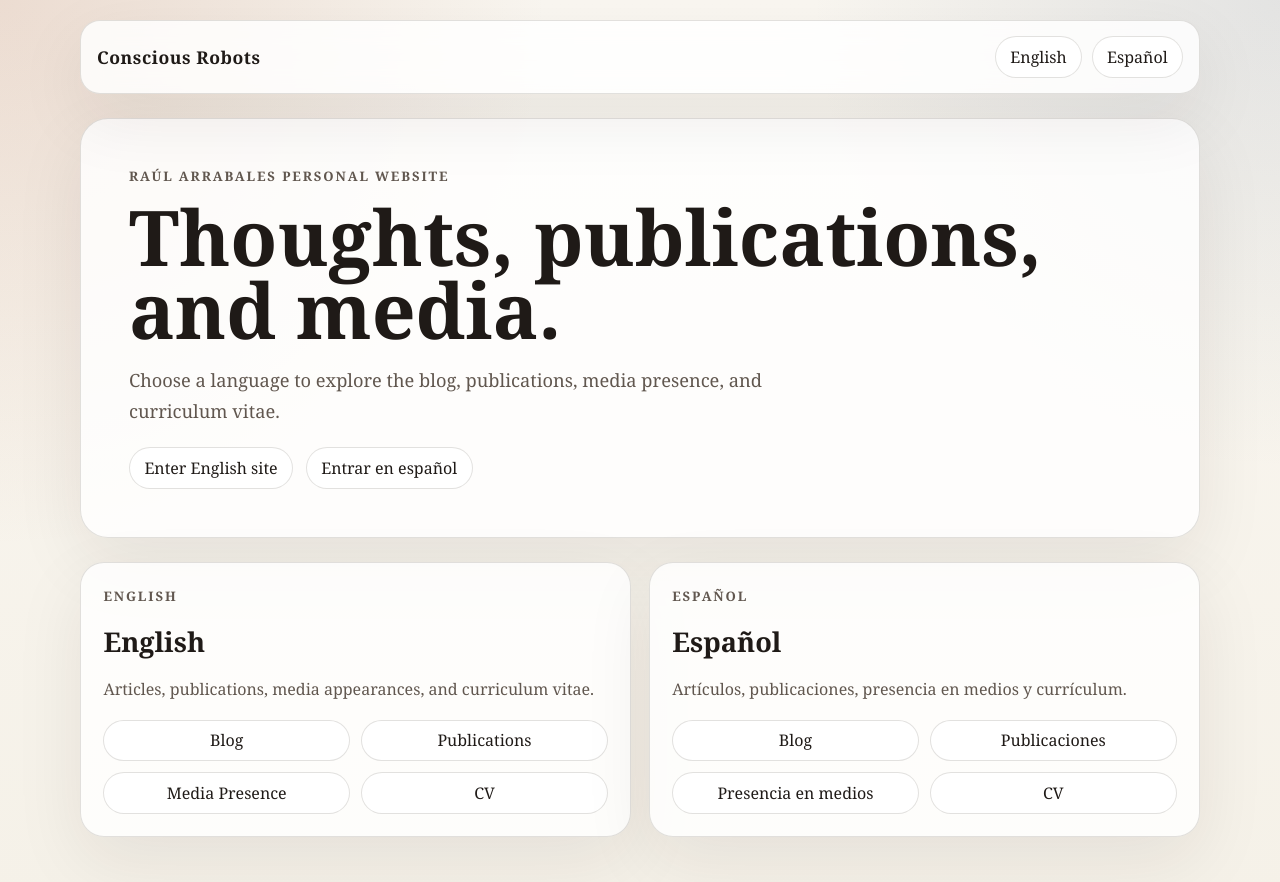
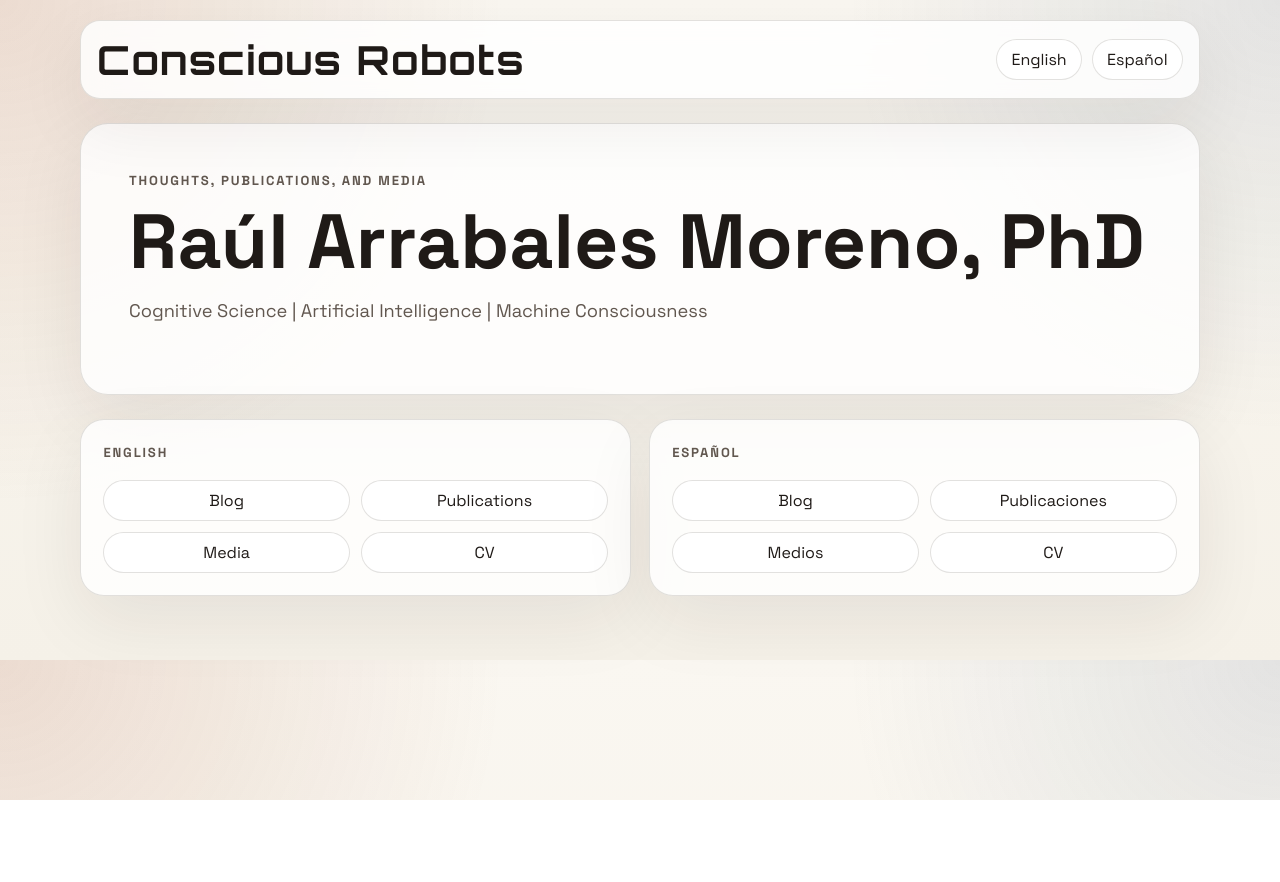
Before and after one commit to raul-arrabales/cr-web, an Astro site: page / in a window 1280 px wide. After the commit the page ends 800 px from the top, so only its background shows below. Built offline with nearby package versions, Linux system fonts and the light colour scheme; Astro itself is replaced by a stand-in of ours.

Commit message:
fonts updated

```diff
--- a/src/layouts/SiteLayout.astro
+++ b/src/layouts/SiteLayout.astro
@@ -1,4 +1,5 @@
 ---
+import "../styles/fonts.css";
 import type { Lang } from "../lib/site";
 import { getNavItems, getOtherLanguage, siteCopy } from "../lib/site";
 
@@ -40,6 +41,7 @@ const alternateHref = `/${alternateLanguage}/`;
         --accent: #a14f2a;
         --accent-soft: #f2dfd3;
         --shadow: 0 22px 60px rgba(43, 29, 21, 0.08);
+        --brand-font: "Orbitron", sans-serif;
       }
 
       * {
@@ -47,7 +49,7 @@ const alternateHref = `/${alternateLanguage}/`;
       }
 
       html {
-        font-family: Georgia, "Times New Roman", serif;
+        font-family: "Space Grotesk", sans-serif;
         color: var(--text);
         background:
           radial-gradient(circle at top left, rgba(161, 79, 42, 0.16), transparent 35%),
@@ -92,9 +94,10 @@ const alternateHref = `/${alternateLanguage}/`;
       }
 
       .brand {
+        font-family: var(--brand-font);
         font-size: 1.1rem;
         font-weight: 700;
-        letter-spacing: 0.03em;
+        letter-spacing: 0.04em;
         text-decoration: none;
       }
 
--- a/src/lib/site.ts
+++ b/src/lib/site.ts
@@ -64,7 +64,7 @@ export const siteCopy: Record<Lang, SiteCopy> = {
     homeLabel: "Home",
     blogLabel: "Blog",
     publicationsLabel: "Publications",
-    mediaLabel: "Media Presence",
+    mediaLabel: "Media",
     cvLabel: "CV",
     menuLabel: "Main menu",
     switchLanguageLabel: "Switch language",
@@ -78,7 +78,7 @@ export const siteCopy: Record<Lang, SiteCopy> = {
     homeLabel: "Inicio",
     blogLabel: "Blog",
     publicationsLabel: "Publicaciones",
-    mediaLabel: "Presencia en medios",
+    mediaLabel: "Medios",
     cvLabel: "CV",
     menuLabel: "Menú principal",
     switchLanguageLabel: "Cambiar idioma",
--- a/src/pages/index.astro
+++ b/src/pages/index.astro
@@ -1,4 +1,5 @@
 ---
+import "../styles/fonts.css";
 import { getNavItems, languages, sectionRoutes } from "../lib/site";
 
 const englishNav = getNavItems("en");
@@ -26,6 +27,7 @@ const spanishNav = getNavItems("es");
         --line: rgba(55, 42, 34, 0.14);
         --accent: #a14f2a;
         --shadow: 0 24px 70px rgba(43, 29, 21, 0.08);
+        --brand-font: "Orbitron", sans-serif;
       }
 
       * {
@@ -33,7 +35,7 @@ const spanishNav = getNavItems("es");
       }
 
       html {
-        font-family: Georgia, "Times New Roman", serif;
+        font-family: "Space Grotesk", sans-serif;
         color: var(--text);
         background:
           radial-gradient(circle at top left, rgba(161, 79, 42, 0.16), transparent 35%),
@@ -75,16 +77,29 @@ const spanishNav = getNavItems("es");
       }
 
       .brand {
-        font-size: 1.1rem;
+        display: inline-flex;
+        align-items: center;
+        flex: 0 1 auto;
+        min-width: 0;
+        max-width: 100%;
+        padding: 0.15rem 0;
+        font-family: var(--brand-font);
+        font-size: clamp(1.4rem, 3.2vw, 2.5rem);
         font-weight: 700;
-        letter-spacing: 0.03em;
+        letter-spacing: 0.04em;
+        line-height: 1.05;
         text-decoration: none;
+        white-space: nowrap;
+        overflow: hidden;
+        text-overflow: ellipsis;
       }
 
       .language-pills {
         display: flex;
         flex-wrap: wrap;
         gap: 0.6rem;
+        justify-content: flex-end;
+        flex: 0 0 auto;
       }
 
       .pill,
@@ -188,12 +203,22 @@ const spanishNav = getNavItems("es");
           padding-top: 0.75rem;
         }
 
+        .brand {
+          font-size: clamp(1.2rem, 6vw, 1.8rem);
+          letter-spacing: 0.03em;
+        }
+
         .grid {
           grid-template-columns: 1fr;
         }
 
         .menu ul {
           grid-template-columns: 1fr;
+        }
+
+        .language-pills {
+          justify-content: flex-start;
+          width: 100%;
         }
       }
     </style>
@@ -212,24 +237,16 @@ const spanishNav = getNavItems("es");
 
       <main>
         <section class="hero">
-          <p class="eyebrow">Raúl Arrabales personal website</p>
-          <h1>Thoughts, publications, and media.</h1>
+          <p class="eyebrow">Thoughts, publications, and media</p>
+          <h1>Raúl Arrabales Moreno, PhD</h1>
           <p class="lede">
-            Choose a language to explore the blog, publications, media presence, and
-            curriculum vitae.
+            Cognitive Science | Artificial Intelligence | Machine Consciousness
           </p>
-
-          <div class="cta-row">
-            <a class="cta" href={sectionRoutes.en.home}>Enter English site</a>
-            <a class="cta" href={sectionRoutes.es.home}>Entrar en español</a>
-          </div>
         </section>
 
         <section class="grid">
           <article class="language-card">
             <p class="eyebrow">English</p>
-            <h2>English</h2>
-            <p>{languages[0].description}</p>
             <nav class="menu" aria-label="English sections">
               <ul>
                 {englishNav.map((item) => (
@@ -241,8 +258,6 @@ const spanishNav = getNavItems("es");
 
           <article class="language-card">
             <p class="eyebrow">Español</p>
-            <h2>Español</h2>
-            <p>{languages[1].description}</p>
             <nav class="menu" aria-label="Secciones en español">
               <ul>
                 {spanishNav.map((item) => (
--- /dev/null
+++ b/src/styles/fonts.css
@@ -0,0 +1,15 @@
+@font-face {
+  font-family: "Orbitron";
+  font-style: normal;
+  font-weight: 500 700;
+  font-display: swap;
+  src: url("/fonts/orbitron-latin-500-700.woff2") format("woff2");
+}
+
+@font-face {
+  font-family: "Space Grotesk";
+  font-style: normal;
+  font-weight: 400 700;
+  font-display: swap;
+  src: url("/fonts/space-grotesk-latin-400-700.woff2") format("woff2");
+}
```
Also changed, not shown: public/fonts/orbitron-latin-500-700.woff2 (added), public/fonts/space-grotesk-latin-400-700.woff2 (added).
